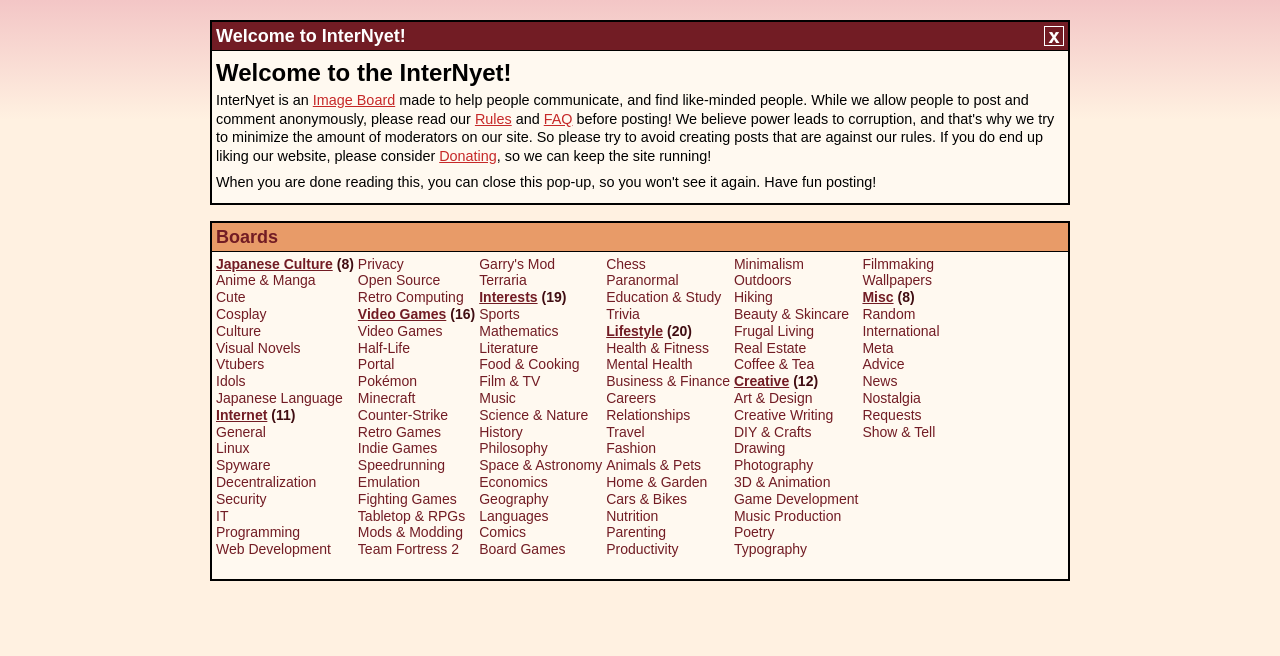
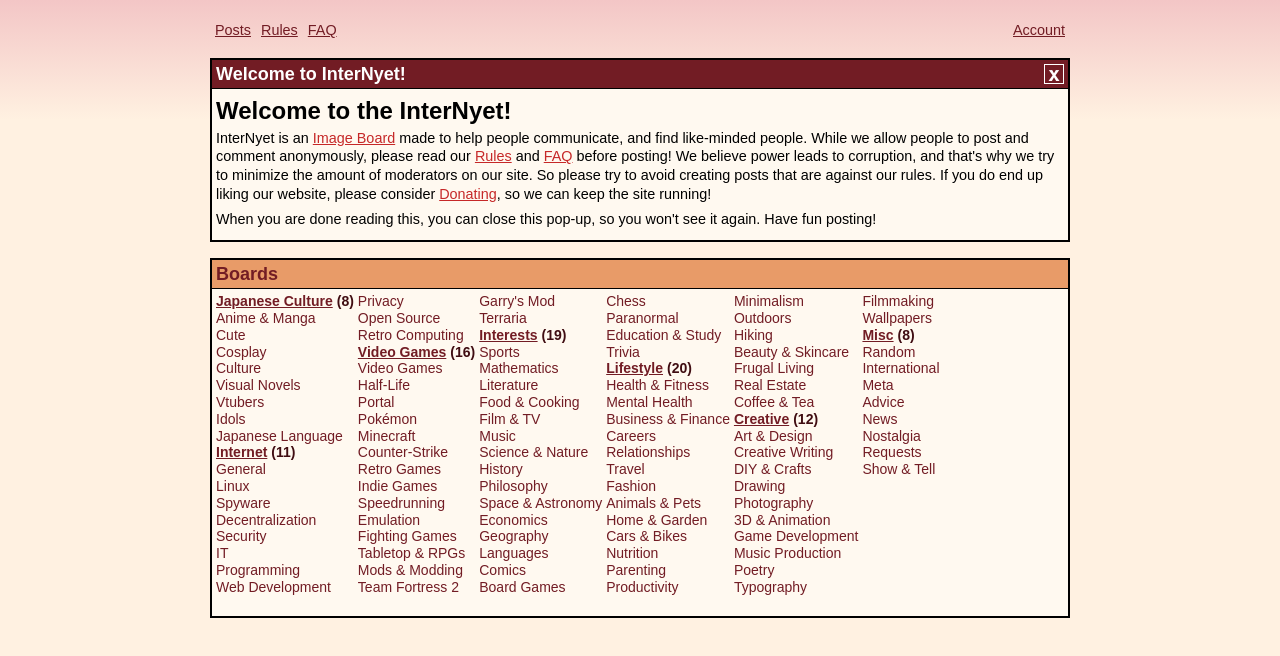
Before and after one commit to Polokalap/InterNyet, a Next.js app: page / in a window 1280 px wide. Shown: the top 656 px of the page. Built offline with nearby package versions, Linux system fonts and the light colour scheme; no server answers.

Commit message:
added navbar

```diff
--- /dev/null
+++ b/app/components/navbar/NavBar.css
@@ -0,0 +1,32 @@
+.navbar {
+
+    width: 100%;
+    display: flex;
+    flex-direction: row;
+    justify-content: space-between;
+
+}
+
+.navbar ul {
+
+    display: flex;
+    flex-direction: row;
+    list-style: none;
+    margin: 0;
+    padding: 0 5px 0 5px;
+    gap: 10px;
+
+}
+
+.navbar a {
+
+    color: #721C24;
+    text-decoration: underline;
+
+}
+
+.navbar a:hover {
+
+    color: #C62828;
+
+}
--- /dev/null
+++ b/app/components/navbar/NavBar.tsx
@@ -0,0 +1,28 @@
+import Link from "next/link";
+import "./NavBar.css";
+
+export default function NavBar() {
+
+    return (
+
+        <div className={"navbar"}>
+
+            <ul>
+
+                <Link href={"/posts"}><li>Posts</li></Link>
+                <Link href={"/rules"}><li>Rules</li></Link>
+                <Link href={"/faq"}><li>FAQ</li></Link>
+
+            </ul>
+
+            <ul>
+
+                <Link href={"/account"}><li>Account</li></Link>
+
+            </ul>
+
+        </div>
+
+    )
+
+}
--- a/app/page.tsx
+++ b/app/page.tsx
@@ -2,6 +2,7 @@ import Image from "next/image";
 import { cookies } from "next/headers";
 import { FileNotice } from "@/app/components/notice/Notice";
 import Boards from "@/app/components/boards/Boards";
+import NavBar from "@/app/components/navbar/NavBar";
 
 export default async function Home() {
 
@@ -14,6 +15,8 @@ export default async function Home() {
         <>
 
             <div className={"flex flex-col gap-4 w-full md:w-215 mt-0 m-auto pt-5 pb-5"}>
+
+                <NavBar />
 
                 {!welcome && <FileNotice title={"Welcome to InterNyet!"} file={"./notices/welcome.md"} id={"welcome-notice"} onClose={handleCloseWelcome} />}
 
```
